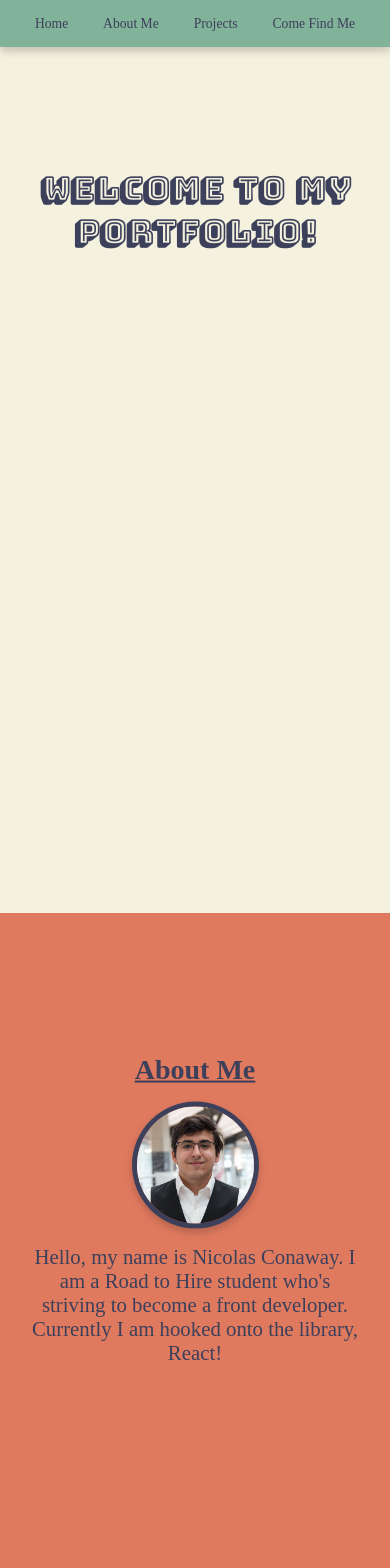
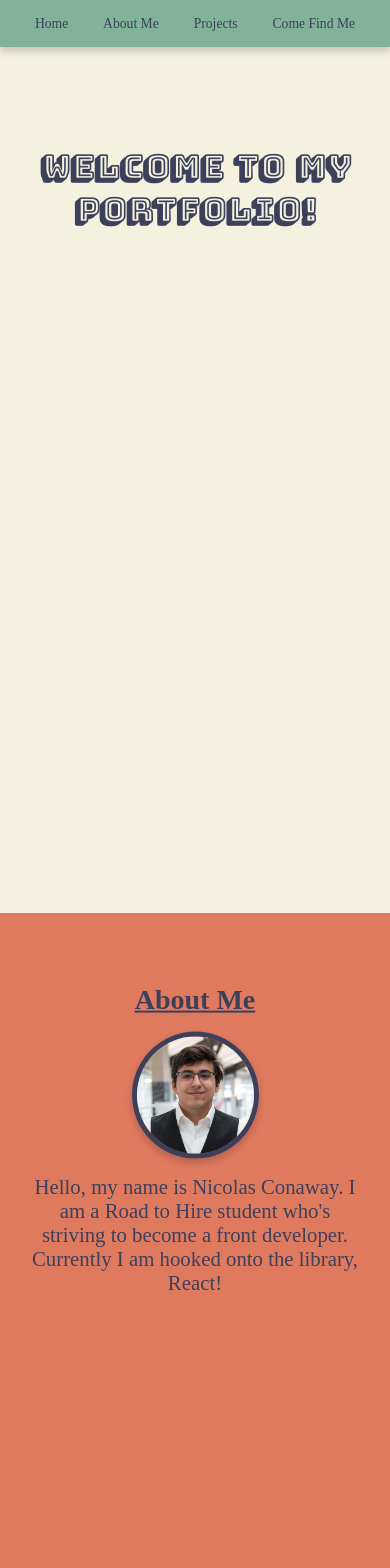
Before and after one commit to NicolasConaway/portfolio-project, a React (Create React App) app: page / in a window 390 px wide. Shown: the top 1568 px of the page. Built offline with nearby package versions, Linux system fonts and the light colour scheme; a web font is replaced by a local one.

Commit message:
third commit

```diff
--- a/src/Components/About/styles.css
+++ b/src/Components/About/styles.css
@@ -33,7 +33,7 @@
 
 @media (max-width: 750px) {
     .about__container {
-        transform: translate( 0, 42%);
+        transform: translate( 0, 20%);
     }
     .about__container h1 {
         font-size: 1.75rem;
--- a/src/Components/Projects/styles.css
+++ b/src/Components/Projects/styles.css
@@ -34,7 +34,7 @@
 
 @media (max-width: 750px) {
     .projects__container {
-        transform: translate( 0, 31%);
+        transform: translate( 0, 20%);
     }
     .projects h1 {
         font-size: 1.75rem;
--- a/src/Components/Title/styles.css
+++ b/src/Components/Title/styles.css
@@ -12,6 +12,6 @@
 @media (max-width: 750px) {
     .title h1 {
         font-size: 2rem;
-        transform: translate( 0, 115%);
+        transform: translate( 0, 90%);
     }
 }
```
